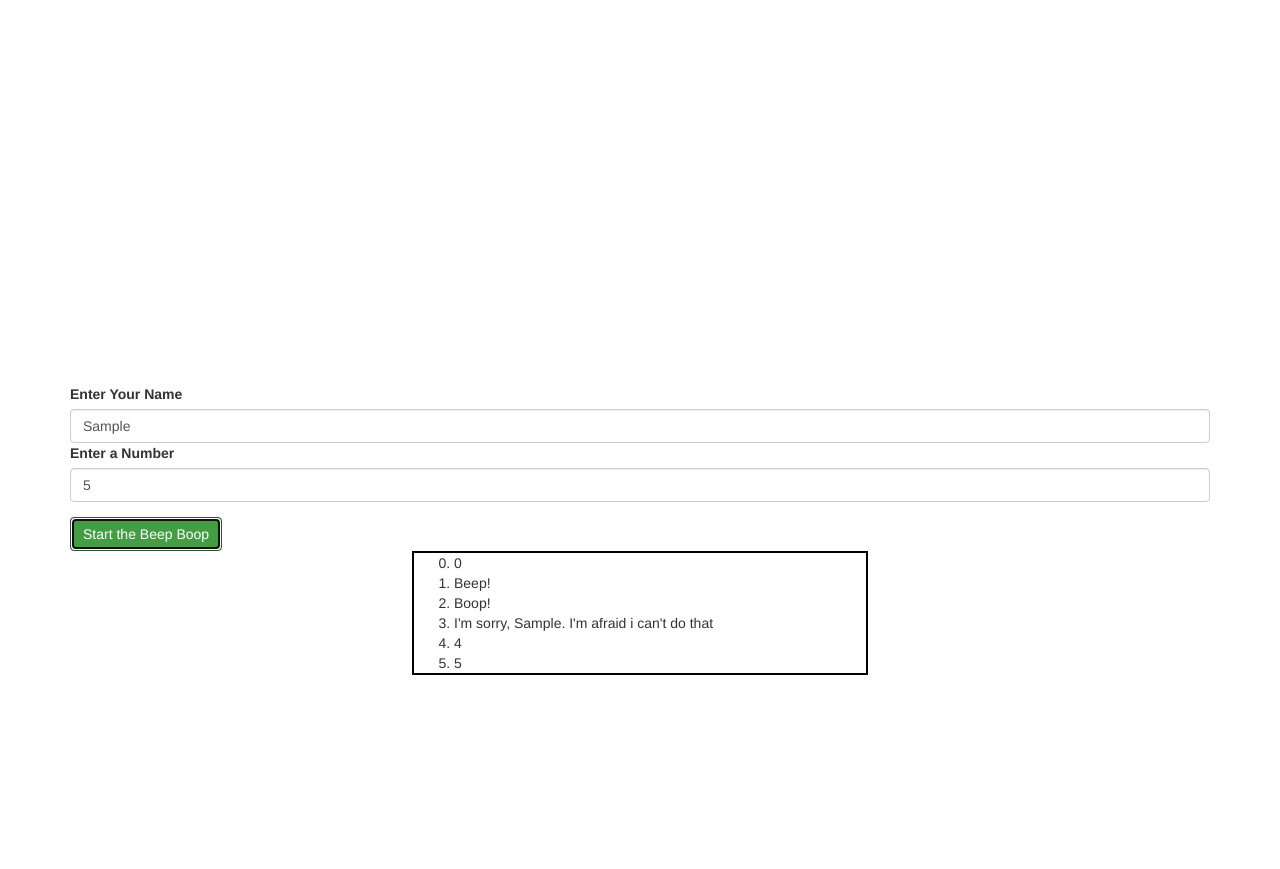
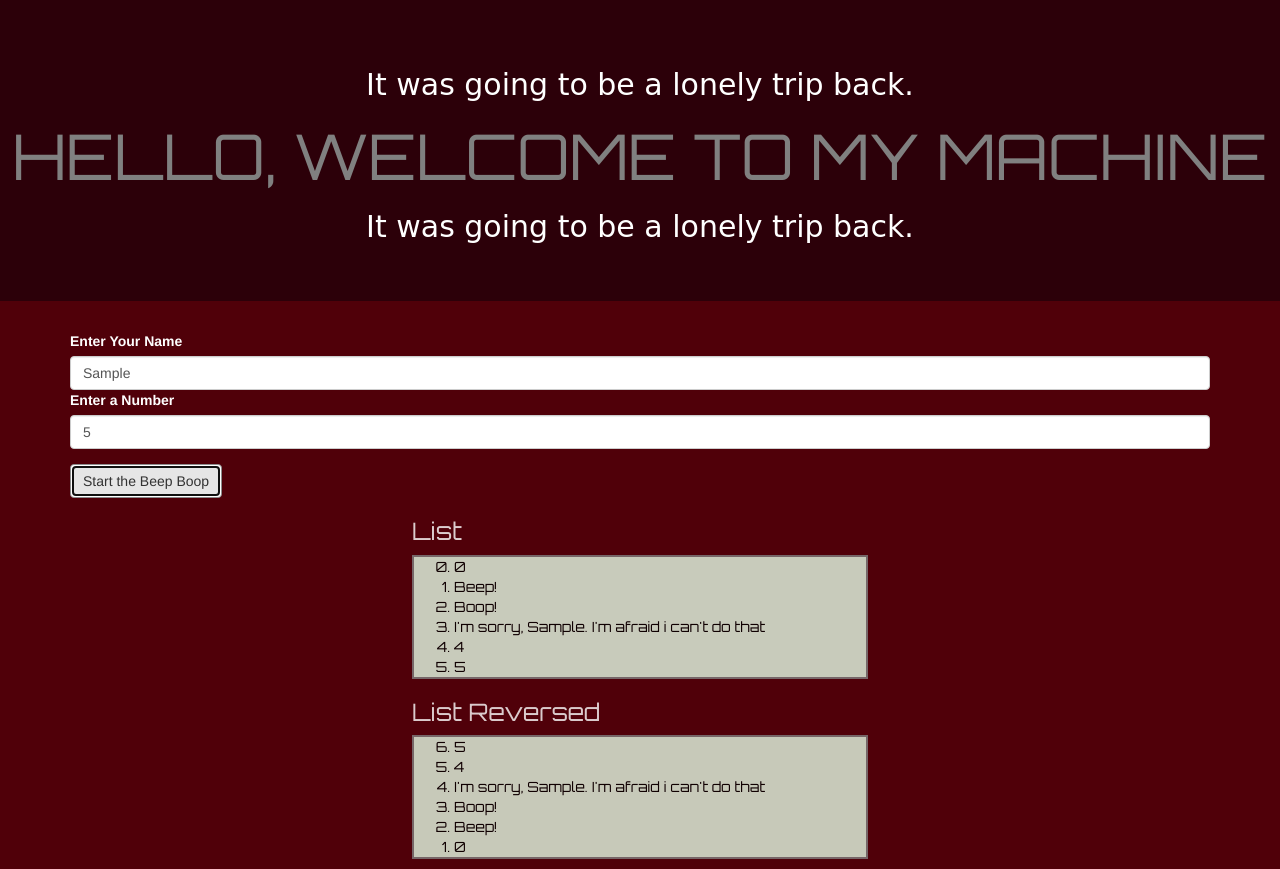
Before and after one commit to toofpaste/FridayWk3, a plain HTML site: page index.html in a window 1280 px wide. Both pictures are taken after typing "Sample", "5" into the empty fields and a click on the button "Start the Beep Boop". Before the commit the page ends 800 px from the top, so only its background shows below. Drawn offline with nearby package versions, Linux system fonts and the light colour scheme; a web font is replaced by a local one.

Commit message:
Add styling fonts and reversed list

```diff
--- a/css/styles.css
+++ b/css/styles.css
@@ -1,10 +1,49 @@
-.container {
-  margin-top: 30%;
+#top {
+  display: none;
+}
+h1 {
+font-family: 'Orbitron', sans-serif;
+}
+.jumbotron{
+  color: grey;
+  text-align: center;
+  font-size: 40px;
+  background-color: #2c0009;
+}
+.jumbotron h2 {
+  text-align: center;
+  font-family: 'Libre Barcode 39', cursive;
+  color:white;
+}
+body {
+  background-color: #500009;
+  color: white;
 }
 
-
-ol {
-  border: 2px solid black;
+#fade {
+  display: none;
+}
+h3 {
   margin-left: 30%;
   margin-right: 30%;
+  color: white;
+  font-family: 'Orbitron', sans-serif;
 }
+ol {
+  border: 2px solid grey;
+  margin-left: 30%;
+  margin-right: 30%;
+  background-color: #e7fee8;
+  font-family: 'Orbitron', sans-serif;
+}
+#fadeList{
+  opacity: 0.8;
+  color: black;
+  display: none;
+}
+
+#fadeRever {
+  opacity: 0.8;
+  color: black;
+  display: none;
+}
--- a/index.html
+++ b/index.html
@@ -8,9 +8,19 @@
     crossorigin="anonymous"></script>
     <link rel="stylesheet" href="css/styles.css" type="text/css">
     <script src="js/scripts.js"></script>
+    <link href="https://fonts.googleapis.com/css?family=Libre+Barcode+39" rel="stylesheet">
+    <link href="https://fonts.googleapis.com/css?family=Orbitron:400,700" rel="stylesheet">
     <title>Beep Boop</title>
   </head>
   <body>
+    <div id="fade">
+      <div id="top">
+        <div class="jumbotron">
+          <h2>It was going to be a lonely trip back.</h2>
+          <h1>HELLO, WELCOME TO MY MACHINE</h1>
+          <h2>It was going to be a lonely trip back.</h2>
+        </div>
+      </div>
       <div class="container">
               <form id="formOne">
                 <div class="form-group">
@@ -19,13 +29,25 @@
                   <label for="number">Enter a Number</label>
                   <input id="number" class="form-control" type="number">
                 </div>
-              <button type="submit" class="btn btn-success">Start the Beep Boop</button>
+                <button type="submit" class="btn btn-default">Start the Beep Boop</button>
               </form>
+            <div id="fadeList">
+              <h3>List</h3>
               <ol start = "0" id = "print">
+
+              </ol>
+            </div>
+            <div id = "fadeRever">
+              <h3>List Reversed</h3>
+              <ol reversed id = "reversed">
 
               </ol>
 
 
             </div>
+
+
+      </div>
+    </div>
   </body>
 </html>
--- a/js/scripts.js
+++ b/js/scripts.js
@@ -24,14 +24,30 @@ function print(){
   };
 };
 
+function reverse(num){
+  for(var t = num; t >= 0; t--){
+        strNum.push("" + t);
+  };
+};
+
+function printRev(){
+  for(var y = 0; y < strNum.length; y++){
+    $('ol#reversed').append("<li>" + strNum[y] + "</li>");
+  };
+};
+
 
 
 
 
 
 $(function(){
+  $("#top").fadeToggle(4000);
+  $("#fade").fadeToggle(2000);
   $('#formOne').submit(function(event){
       event.preventDefault();
+      $("#fadeList").fadeToggle(1500);
+      $("#fadeRever").fadeToggle(3000);
       var name = $('input#name').val();
       var intNum = $('input#number').val();
       strNum = [];
@@ -39,7 +55,11 @@ $(function(){
       checkNum(name);
       $("ol#print").empty();
       print();
-      console.log(strNum);
+      strNum = [];
+      reverse(intNum);
+      checkNum(name)
+      $("ol#reversed").empty();
+      printRev();
     });
 
 });
```
Lines whose indentation alone changed are shown as unchanged.
